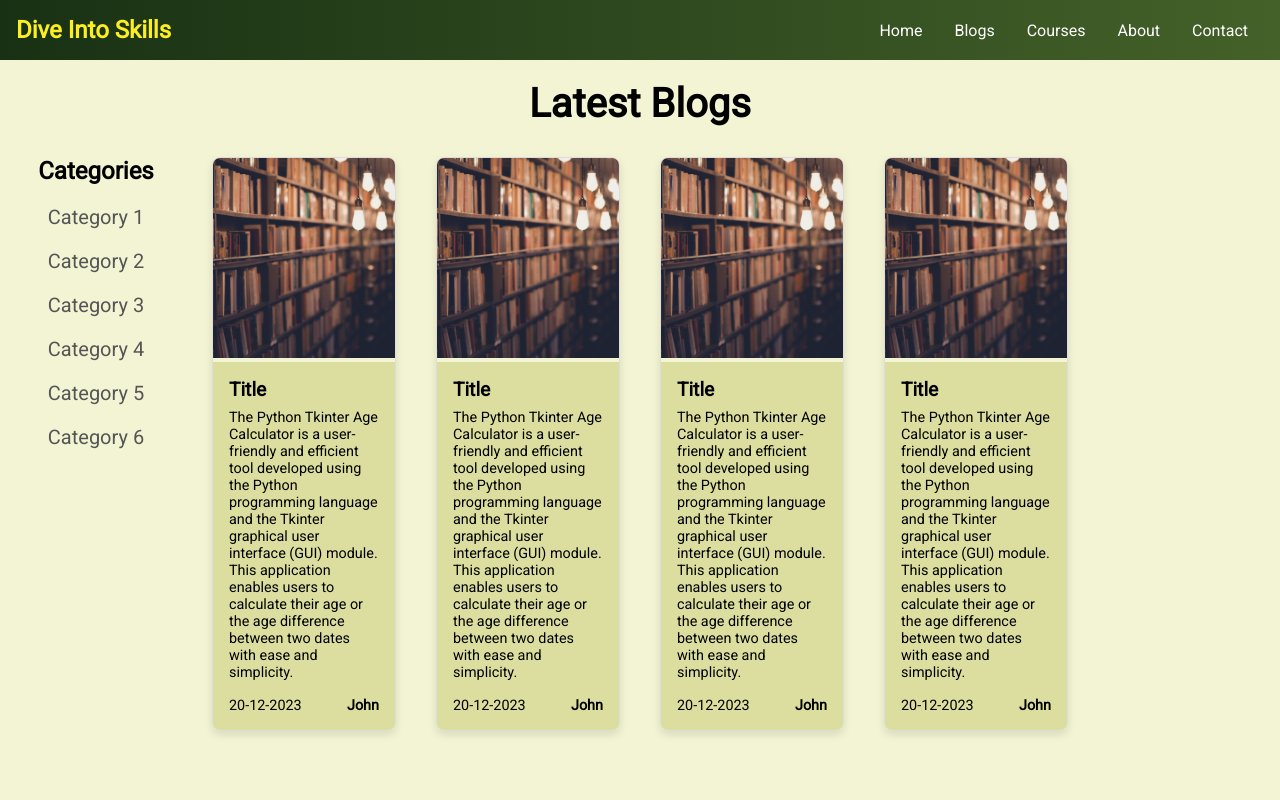
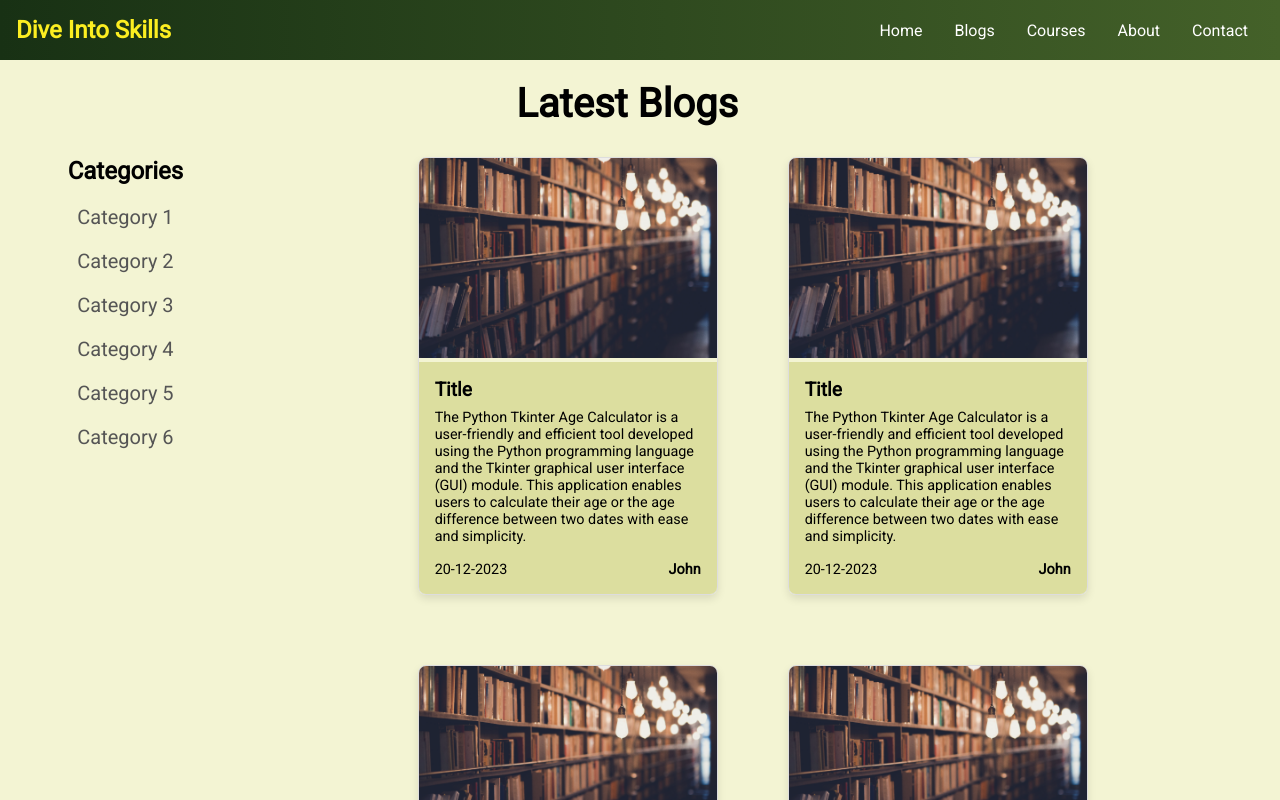
Before and after one commit to sahilbhardwaj-tmpl/DiveIntoSkills, a React (Vite) app: page /Blogs in a window 1280 px wide. Shown: the top 800 px of the page. Built offline with nearby package versions, Linux system fonts and the light colour scheme.

Commit message:
Updated blogs page

```diff
--- a/src/components/Card.jsx
+++ b/src/components/Card.jsx
@@ -1,24 +1,11 @@
 import React from 'react'
-import CardData from './CardData'
-import CardBuilder from './CardBuilder'
+
 import './CardStyles.css'
 function Card() {
     return (
         <>
 
-            <div className='cards'>
-                {CardData.map((data, indx) => {
-                    return (
 
-                        <CardBuilder key={indx}
-                            img={data.blogImg}
-                            title={data.title}
-                            description={data.description}
-                            date={data.date}
-                            author={data.author} />
-                    )
-                })}
-            </div>
         </>
     )
 }
--- a/src/components/CardStyles.css
+++ b/src/components/CardStyles.css
@@ -1,6 +1,4 @@
-.cards{
-    display: flex;
-}
+
 @media only screen and (max-width: 767px) {
     .cards{
         flex-direction: column;
--- a/src/components/LatestBlogStyles.css
+++ b/src/components/LatestBlogStyles.css
@@ -1,29 +1,32 @@
 .blog-page{
-    width: 100vw;
-    height: 100vh;
+    width: 98vw;
 }
 .blog-layout{
     display: flex;
+
 }
 .category-section{
     display: flex;
     flex-direction: column;
     text-align: center;
-    width: 15%;
+    width: 20%;
     margin-top: 20px;
     row-gap: 20px;
 }
 .blogs-section {
-    width: 70%;
-  }
+  display: flex;
+  flex-wrap: wrap;
+  width: 80%;
+  justify-content: space-between;
+}
 
-  .blog-card {
-    width: calc(33.33% - 20px);
-    max-height: 5px;
-    margin-bottom: 20px;
-  }
+.cards{
+    display: flex;
+    flex-wrap: wrap;
+    justify-content: center;
+    gap: 30px;
+}
 
-  /* Responsive layout adjustments */
   @media only screen and (max-width: 768px) {
     .blog-layout {
       flex-direction: column;
@@ -34,7 +37,6 @@
       width: 100%;
     }
 
-    /* Adjust the width for mobile screens */
     .blog-card {
       width: 100%;
     }
--- a/src/components/LatestBlogs.jsx
+++ b/src/components/LatestBlogs.jsx
@@ -1,45 +1,49 @@
 import React from 'react'
-import { useState } from 'react';
 import './LatestBlogStyles.css'
+import Card from './Card'
+import NewsLetterPopUp from './NewsLetterPopUp'
 import CardData from './CardData'
-import Card from './Card'
+import CardBuilder from './CardBuilder'
 function LatestBlogs() {
-    // const [blogs, setBlogs] = useState({});
-    // const [visibleBlogs, setVisibleBlogs] = useState(9);
-
-    // const loadMoreBlogs = () => {
-    //     setVisibleBlogs((prevVisibleBlogs) => prevVisibleBlogs + 9);
-    // };
     return (
         <>
             <div className="blog-page">
-                <h1 style={{textAlign:'center',marginTop:'20px'}}>Latest Blogs</h1>
+                <h1 style={{ textAlign: 'center', marginTop: '20px' }}>Latest Blogs</h1>
 
                 <div className="blog-layout">
 
                     <div className="category-section">
                         <h2>Categories</h2>
-                        <p style={{fontSize:'20px'}}>Category 1</p>
-                        <p style={{fontSize:'20px'}} >Category 2</p>
-                        <p style={{fontSize:'20px'}}>Category 3</p>
-                        <p style={{fontSize:'20px'}}>Category 4</p>
-                        <p style={{fontSize:'20px'}}>Category 5</p>
-                        <p style={{fontSize:'20px'}}>Category 6</p>
+                        <p style={{ fontSize: '20px' }}>Category 1</p>
+                        <p style={{ fontSize: '20px' }} >Category 2</p>
+                        <p style={{ fontSize: '20px' }}>Category 3</p>
+                        <p style={{ fontSize: '20px' }}>Category 4</p>
+                        <p style={{ fontSize: '20px' }}>Category 5</p>
+                        <p style={{ fontSize: '20px' }}>Category 6</p>
 
                     </div>
 
 
                     <div className="blogs-section">
-                        <Card/>
+
+                        <div className='cards'>
+                            {CardData.map((data, indx) => {
+                                return (
+
+                                    <CardBuilder key={indx}
+                                        img={data.blogImg}
+                                        title={data.title}
+                                        description={data.description}
+                                        date={data.date}
+                                        author={data.author} />
+                                )
+                            })}
+                        </div>
+
                     </div>
-
-                    {/* {visibleBlogs < blogs.length && (
-                        <button className="load-more-button" onClick={loadMoreBlogs}>
-                            Load More
-                        </button>
-                    )} */}
                 </div>
             </div>
+            <NewsLetterPopUp />
         </>
     )
 }
--- a/src/routes/Home.jsx
+++ b/src/routes/Home.jsx
@@ -3,6 +3,8 @@ import HeroSection from '../components/HeroSection'
 import Card from '../components/Card'
 import { Link } from 'react-router-dom'
 import NewsLetterPopUp from '../components/NewsLetterPopUp'
+import CardData from '../components/CardData'
+import CardBuilder from '../components/CardBuilder'
 
 function Home() {
   return (
@@ -10,7 +12,19 @@ function Home() {
       <HeroSection />
       <div style={{ textAlign: 'center', }}>
         <h2 style={{ fontWeight: '700', fontSize: '34px', textAlign: 'center', padding: '20px' }}>Latest Blogs</h2>
-        <Card />
+        <div style={{display:'flex'}}>
+          {CardData.map((data, indx) => {
+            return (
+
+              <CardBuilder key={indx}
+                img={data.blogImg}
+                title={data.title}
+                description={data.description}
+                date={data.date}
+                author={data.author} />
+            )
+          })}
+        </div>
         <Link to='/Blogs'>
           <button className='btn-styles' style={{
             cursor: 'pointer',
@@ -20,7 +34,19 @@ function Home() {
           }}>Read More</button >
         </Link>
         <h2 style={{ fontWeight: '700', fontSize: '34px', textAlign: 'center', padding: '20px' }}>Latest Courses</h2>
-        <Card />
+        <div style={{display:'flex'}}>
+          {CardData.map((data, indx) => {
+            return (
+
+              <CardBuilder key={indx}
+                img={data.blogImg}
+                title={data.title}
+                description={data.description}
+                date={data.date}
+                author={data.author} />
+            )
+          })}
+        </div>
         <Link to='/latestCourses'>
           <button className='btn-styles' style={{
             cursor: 'pointer',
```
